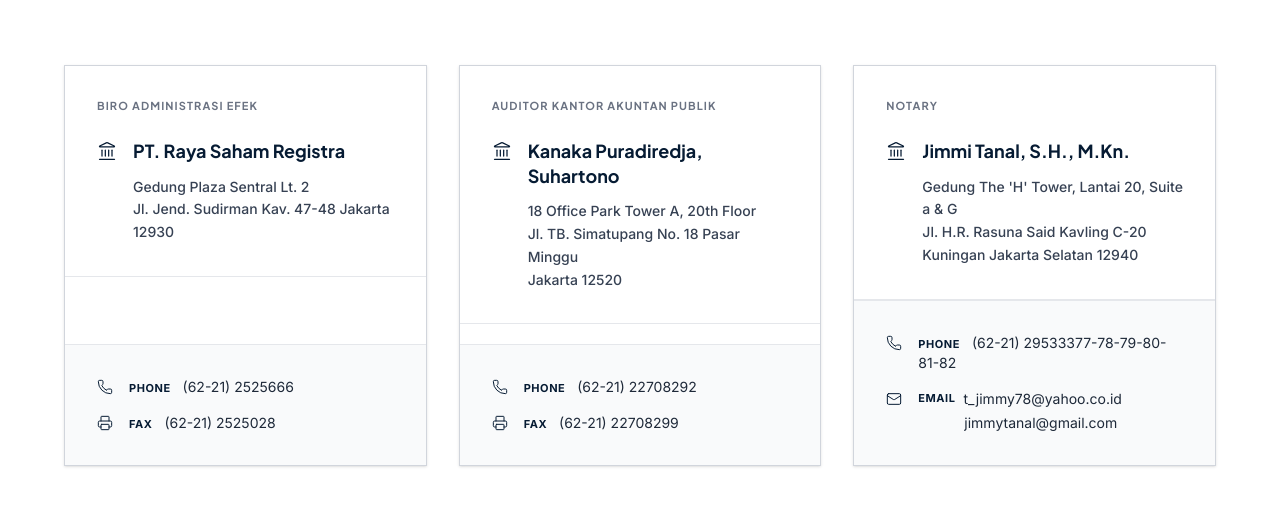
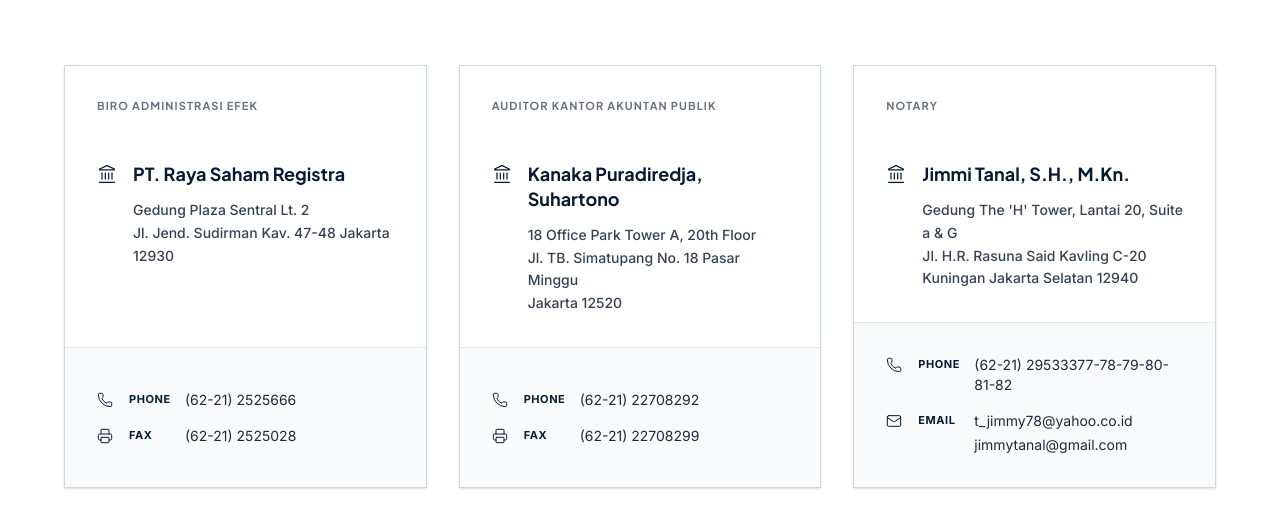
Before and after one commit to itdeptgesit/ai.alakasa, a Next.js app: page /about/legal in a window 1280 px wide. Shown: the part 640-1168 px from the top of the page. Built offline with nearby package versions, Linux system fonts and the light colour scheme.

Commit message:
style: fix vertical alignment and double borders in legal institution cards

```diff
--- a/src/app/about/legal/page.tsx
+++ b/src/app/about/legal/page.tsx
@@ -118,14 +118,14 @@ export default function LegalPage() {
                 key={index}
                 className="bg-white border border-gray-300 shadow-sm hover:shadow-md transition-shadow duration-300 flex flex-col h-full"
               >
-                <div className="p-6 lg:p-8 border-b border-gray-200">
-                  <h3 className="text-[11px] font-bold tracking-widest uppercase text-gray-500 mb-6">
+                <div className="p-6 lg:p-8 flex flex-col flex-grow">
+                  <h3 className="text-[11px] font-bold tracking-widest uppercase text-gray-500 mb-6 min-h-[2.5rem]">
                     {inst.role}
                   </h3>
 
                   <div className="flex items-start gap-4">
                     <Landmark className="w-5 h-5 text-navy shrink-0 mt-0.5" strokeWidth={1.5} />
-                    <div>
+                    <div className="flex flex-col">
                       <h4 className="text-lg font-bold text-navy leading-snug mb-3">
                         {inst.name}
                       </h4>
@@ -143,33 +143,42 @@ export default function LegalPage() {
                   </div>
                 </div>
 
-                <div className="mt-auto p-6 lg:p-8 bg-gray-50 flex flex-col gap-4 text-sm border-t border-gray-200">
+                <div className="mt-auto p-6 lg:p-8 bg-gray-50 flex flex-col justify-center gap-4 text-sm border-t border-gray-200 min-h-[140px]">
                   {inst.phone && (
                     <div className="flex items-start gap-4">
                       <Phone className="w-4 h-4 text-navy shrink-0 mt-0.5" strokeWidth={1.5} />
-                      <span className="text-gray-800"><strong className="text-navy font-bold uppercase tracking-wider text-[11px] mr-2">Phone</strong> {inst.phone}</span>
+                      <div className="flex items-start w-full">
+                        <strong className="text-navy font-bold uppercase tracking-wider text-[11px] shrink-0 w-14 mt-0.5">Phone</strong>
+                        <span className="text-gray-800">{inst.phone}</span>
+                      </div>
                     </div>
                   )}
 
                   {inst.fax && (
                     <div className="flex items-start gap-4">
                       <Printer className="w-4 h-4 text-navy shrink-0 mt-0.5" strokeWidth={1.5} />
-                      <span className="text-gray-800"><strong className="text-navy font-bold uppercase tracking-wider text-[11px] mr-2">Fax</strong> {inst.fax}</span>
+                      <div className="flex items-start w-full">
+                        <strong className="text-navy font-bold uppercase tracking-wider text-[11px] shrink-0 w-14 mt-0.5">Fax</strong>
+                        <span className="text-gray-800">{inst.fax}</span>
+                      </div>
                     </div>
                   )}
 
                   {inst.emails && (
                     <div className="flex items-start gap-4">
                       <Mail className="w-4 h-4 text-navy shrink-0 mt-0.5" strokeWidth={1.5} />
-                      <div className="flex flex-col gap-1">
+                      <div className="flex flex-col gap-1 w-full">
                         {inst.emails.map((email, idx) => (
-                          <span key={idx} className="text-gray-800 break-all flex items-center">
-                            {idx === 0 && <strong className="text-navy font-bold uppercase tracking-wider text-[11px] mr-2">Email</strong>}
-                            {idx > 0 && <span className="w-[38px] mr-2 hidden md:inline-block"></span>}
-                            <a href={`mailto:${email}`} className="hover:text-primary transition-colors">
+                          <div key={idx} className="flex items-start w-full">
+                            {idx === 0 ? (
+                              <strong className="text-navy font-bold uppercase tracking-wider text-[11px] shrink-0 w-14 mt-0.5">Email</strong>
+                            ) : (
+                              <div className="w-14 shrink-0"></div>
+                            )}
+                            <a href={`mailto:${email}`} className="text-gray-800 hover:text-primary transition-colors break-all">
                               {email}
                             </a>
-                          </span>
+                          </div>
                         ))}
                       </div>
                     </div>
```
